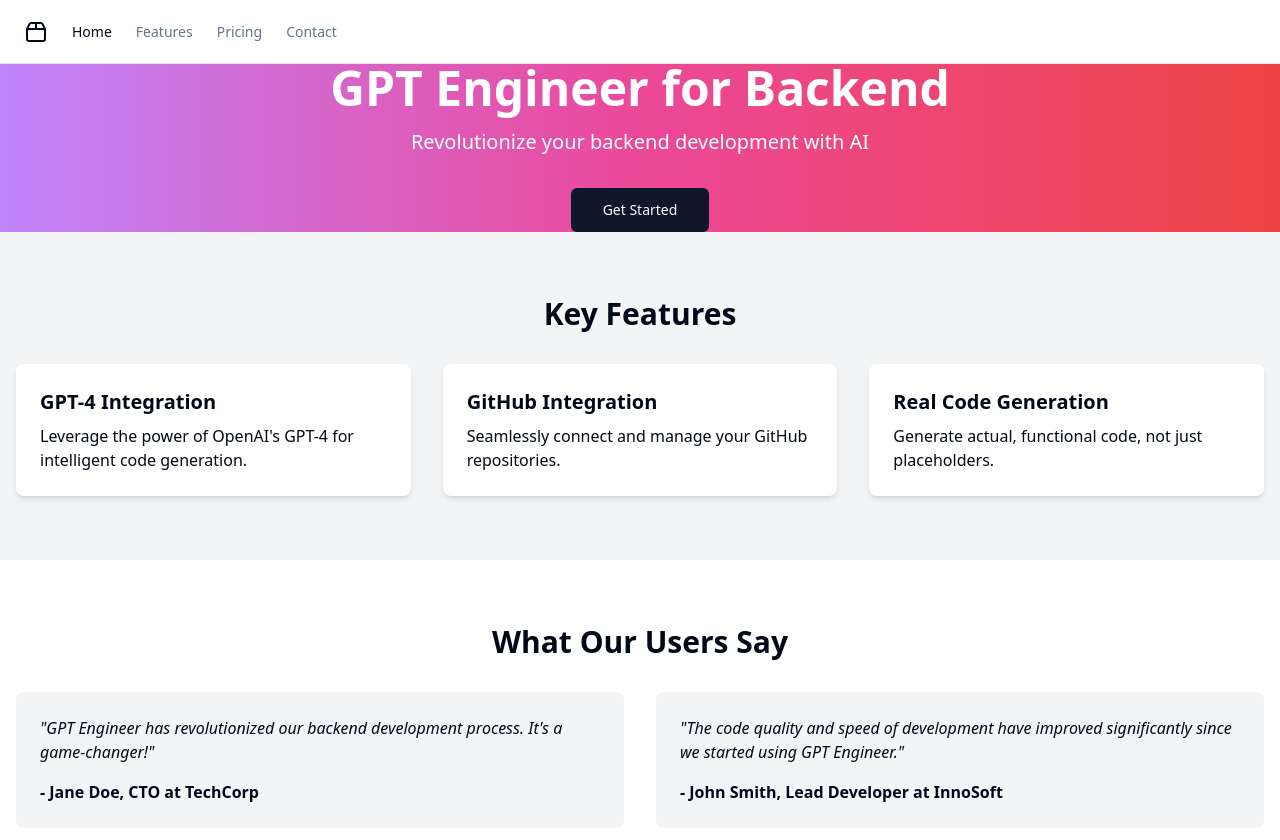
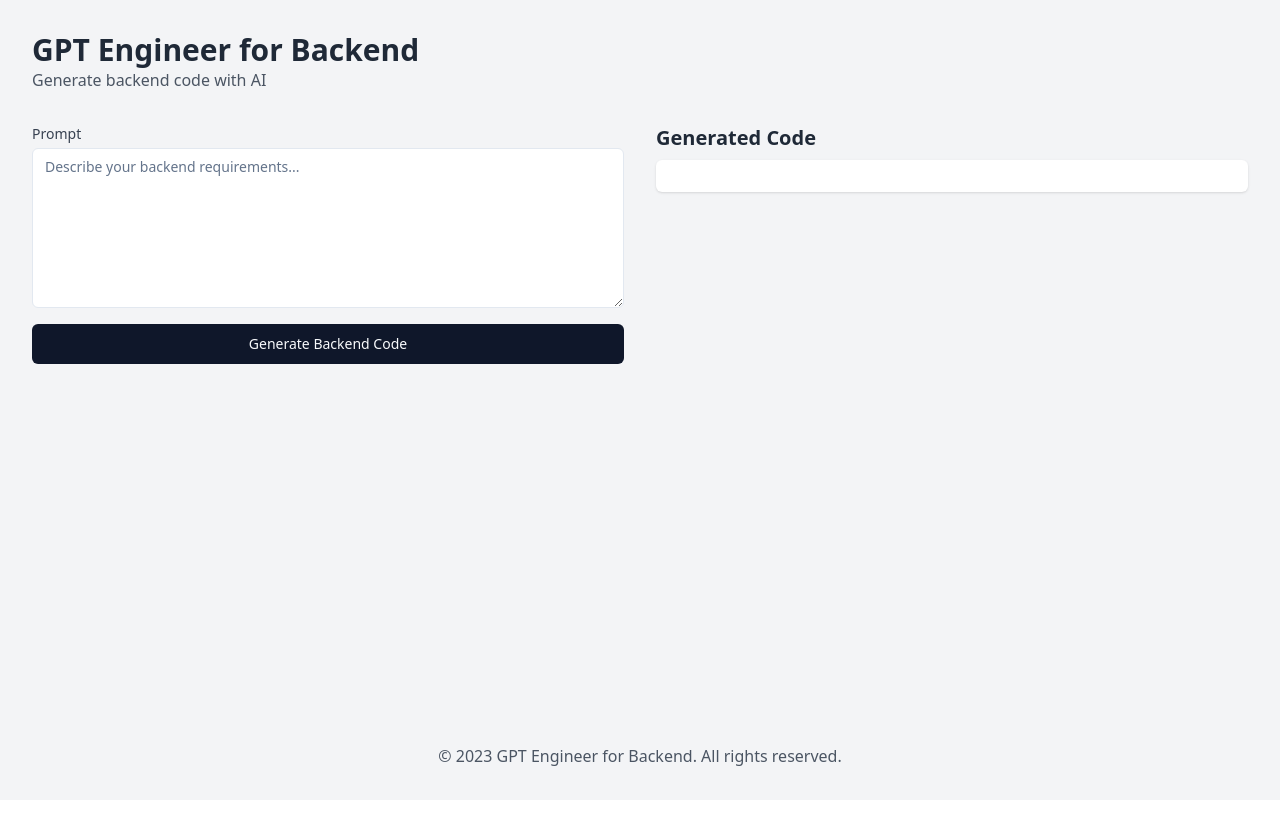
Before and after one commit to GPT-Engineer-App/ai-powered-frameworks, a React (Vite) app: page / in a window 1280 px wide. Shown: the top 840 px of the page. After the commit the page ends 800 px from the top, so only its background shows below. Built offline with nearby package versions, Linux system fonts and the light colour scheme.

Commit message:
Replicate GPT Engineer backend site design and functionality

```diff
--- a/src/App.jsx
+++ b/src/App.jsx
@@ -1,9 +1,8 @@
 import { Toaster } from "@/components/ui/sonner";
 import { TooltipProvider } from "@/components/ui/tooltip";
 import { QueryClient, QueryClientProvider } from "@tanstack/react-query";
-import { Route, BrowserRouter as Router, Routes } from "react-router-dom";
-import Layout from "./layouts/navbar"; // available: clean, navbar, sidebar
-import { navItems } from "./nav-items";
+import { BrowserRouter as Router, Route, Routes } from "react-router-dom";
+import Index from "./pages/Index";
 
 const queryClient = new QueryClient();
 
@@ -14,11 +13,7 @@ const App = () => {
         <Toaster />
         <Router>
           <Routes>
-            <Route path="/" element={<Layout />}>
-              {navItems.map((item) => (
-                <Route key={item.to} path={item.to} element={item.page} />
-              ))}
-            </Route>
+            <Route path="/" element={<Index />} />
           </Routes>
         </Router>
       </TooltipProvider>
--- a/src/nav-items.jsx
+++ b/src/nav-items.jsx
@@ -1,32 +1,2 @@
-import { Home, Zap, DollarSign, Mail } from "lucide-react";
-import Index from "./pages/Index.jsx";
-
-/**
- * Central place for defining the navigation items. Used for navigation components and routing.
- */
-export const navItems = [
-  {
-    title: "Home",
-    to: "/",
-    icon: <Home className="h-4 w-4" />,
-    page: <Index />,
-  },
-  {
-    title: "Features",
-    to: "/features",
-    icon: <Zap className="h-4 w-4" />,
-    page: <div>Features Page</div>, // Placeholder
-  },
-  {
-    title: "Pricing",
-    to: "/pricing",
-    icon: <DollarSign className="h-4 w-4" />,
-    page: <div>Pricing Page</div>, // Placeholder
-  },
-  {
-    title: "Contact",
-    to: "/contact",
-    icon: <Mail className="h-4 w-4" />,
-    page: <div>Contact Page</div>, // Placeholder
-  },
-];
+// This file is no longer needed for the current design
+// Keeping it empty in case we need to add navigation in the future
--- a/src/pages/Index.jsx
+++ b/src/pages/Index.jsx
@@ -1,73 +1,57 @@
+import { useState } from 'react';
 import { Button } from "@/components/ui/button";
-import { NavLink } from "react-router-dom";
+import { Input } from "@/components/ui/input";
+import { Textarea } from "@/components/ui/textarea";
 
 const Index = () => {
+  const [prompt, setPrompt] = useState('');
+  const [output, setOutput] = useState('');
+
+  const handleSubmit = (e) => {
+    e.preventDefault();
+    // TODO: Implement actual backend communication
+    setOutput('Backend code generation in progress...');
+  };
+
   return (
-    <div className="flex flex-col min-h-screen">
-      {/* Hero Section */}
-      <section className="flex-grow flex items-center justify-center bg-gradient-to-r from-purple-400 via-pink-500 to-red-500 text-white">
-        <div className="text-center">
-          <h1 className="text-5xl font-bold mb-4">GPT Engineer for Backend</h1>
-          <p className="text-xl mb-8">Revolutionize your backend development with AI</p>
-          <Button asChild size="lg">
-            <NavLink to="/dashboard">Get Started</NavLink>
-          </Button>
-        </div>
-      </section>
+    <div className="flex flex-col min-h-screen p-4 md:p-8 bg-gray-100">
+      <header className="mb-8">
+        <h1 className="text-3xl font-bold text-gray-800">GPT Engineer for Backend</h1>
+        <p className="text-gray-600">Generate backend code with AI</p>
+      </header>
 
-      {/* Features Section */}
-      <section className="py-16 bg-gray-100">
-        <div className="container mx-auto px-4">
-          <h2 className="text-3xl font-bold text-center mb-8">Key Features</h2>
-          <div className="grid grid-cols-1 md:grid-cols-3 gap-8">
-            <FeatureCard
-              title="GPT-4 Integration"
-              description="Leverage the power of OpenAI's GPT-4 for intelligent code generation."
-            />
-            <FeatureCard
-              title="GitHub Integration"
-              description="Seamlessly connect and manage your GitHub repositories."
-            />
-            <FeatureCard
-              title="Real Code Generation"
-              description="Generate actual, functional code, not just placeholders."
-            />
+      <main className="flex-grow flex flex-col md:flex-row gap-8">
+        <section className="flex-1">
+          <form onSubmit={handleSubmit} className="space-y-4">
+            <div>
+              <label htmlFor="prompt" className="block text-sm font-medium text-gray-700 mb-1">
+                Prompt
+              </label>
+              <Textarea
+                id="prompt"
+                value={prompt}
+                onChange={(e) => setPrompt(e.target.value)}
+                placeholder="Describe your backend requirements..."
+                className="w-full h-40"
+              />
+            </div>
+            <Button type="submit" className="w-full">Generate Backend Code</Button>
+          </form>
+        </section>
+
+        <section className="flex-1">
+          <h2 className="text-xl font-semibold mb-2 text-gray-800">Generated Code</h2>
+          <div className="bg-white p-4 rounded-md shadow">
+            <pre className="whitespace-pre-wrap">{output}</pre>
           </div>
-        </div>
-      </section>
+        </section>
+      </main>
 
-      {/* Testimonials Section */}
-      <section className="py-16">
-        <div className="container mx-auto px-4">
-          <h2 className="text-3xl font-bold text-center mb-8">What Our Users Say</h2>
-          <div className="grid grid-cols-1 md:grid-cols-2 gap-8">
-            <TestimonialCard
-              quote="GPT Engineer has revolutionized our backend development process. It's a game-changer!"
-              author="Jane Doe, CTO at TechCorp"
-            />
-            <TestimonialCard
-              quote="The code quality and speed of development have improved significantly since we started using GPT Engineer."
-              author="John Smith, Lead Developer at InnoSoft"
-            />
-          </div>
-        </div>
-      </section>
+      <footer className="mt-8 text-center text-gray-600">
+        <p>&copy; 2023 GPT Engineer for Backend. All rights reserved.</p>
+      </footer>
     </div>
   );
 };
 
-const FeatureCard = ({ title, description }) => (
-  <div className="bg-white p-6 rounded-lg shadow-md">
-    <h3 className="text-xl font-semibold mb-2">{title}</h3>
-    <p>{description}</p>
-  </div>
-);
-
-const TestimonialCard = ({ quote, author }) => (
-  <div className="bg-gray-100 p-6 rounded-lg">
-    <p className="italic mb-4">"{quote}"</p>
-    <p className="font-semibold">- {author}</p>
-  </div>
-);
-
 export default Index;
```
